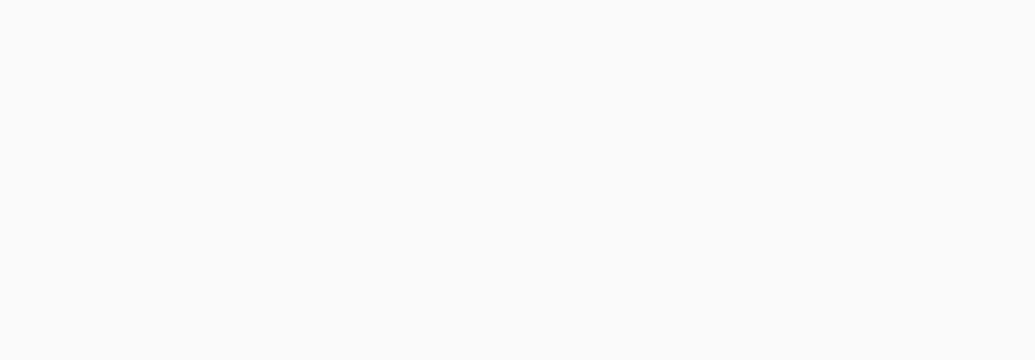
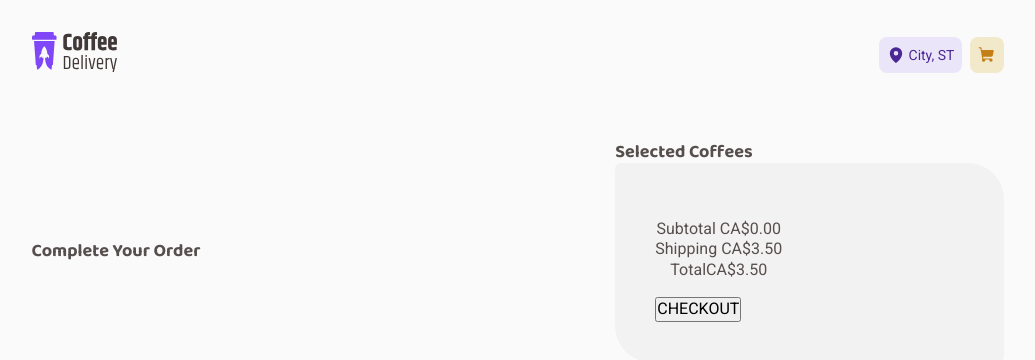
Before and after one commit to flavioccf/coffee_delivery_react, a React (Vite) app: page /checkout in a window 1280 px wide. Before the commit this address had no page. Shown: the top 360 px of the page, without its empty margins (122-1157 px from the left). Built offline with nearby package versions, Linux system fonts and the light colour scheme.

Commit message:
add cart total quantity + start checkout page

```diff
--- a/src/Router.tsx
+++ b/src/Router.tsx
@@ -1,12 +1,14 @@
 import { Routes, Route } from "react-router-dom";
 import { DefaultLayout } from "./layouts/DefaultLayout/index";
 import { Home } from "./pages/Home";
+import { Checkout } from "./pages/Checkout";
 
 export function Router() {
   return (
     <Routes>
       <Route path="/" element={<DefaultLayout />}>
         <Route path="/" element={<Home />} />
+        <Route path="/checkout" element={<Checkout />} />
       </Route>
     </Routes>
   );
--- a/src/components/Header/index.tsx
+++ b/src/components/Header/index.tsx
@@ -1,17 +1,25 @@
 import { CartNavLink, HeaderContainer, LocationNavLink } from "./styles";
 import coffeeLogo from "../../assets/coffee_delivery_logo.svg";
 import { MapPin, ShoppingCart } from "phosphor-react";
+import { useContext } from "react";
+import { CartContext } from "../../contexts/CartContext";
+import { Link } from "react-router-dom";
 
 export function Header() {
+  const { totalQuantity } = useContext(CartContext);
+
   return (
     <HeaderContainer>
-      <img src={coffeeLogo} alt="Coffee Mug Logo" />
+      <Link to="/">
+        <img src={coffeeLogo} alt="Coffee Mug Logo" />
+      </Link>
       <nav>
         <LocationNavLink to="/" title="Location">
           <MapPin weight="fill" size={18} /> City, ST
         </LocationNavLink>
-        <CartNavLink to="/" title="Cart">
+        <CartNavLink to="/checkout" title="Cart">
           <ShoppingCart weight="fill" size={18} />
+          {totalQuantity <= 0 || <span>{totalQuantity}</span>}
         </CartNavLink>
       </nav>
     </HeaderContainer>
--- a/src/components/Header/styles.ts
+++ b/src/components/Header/styles.ts
@@ -5,15 +5,17 @@ export const HeaderContainer = styled.header`
   display: flex;
   align-items: center;
   justify-content: space-between;
-  margin: 2rem auto;
-  padding: 0 12%;
+  margin: 0 auto;
+  padding: 2rem 12%;
   width: 100%;
-
+  position: sticky;
+  top: 0;
+  background-color: ${(props) => props.theme["background"]};
   nav {
     display: flex;
     gap: 0.5rem;
   }
-`
+`;
 
 export const BaseNavLink = styled(NavLink)`
   text-decoration: none;
@@ -25,14 +27,27 @@ export const BaseNavLink = styled(NavLink)`
   justify-content: center;
   align-items: center;
   gap: 0.25rem;
-`
+`;
 
 export const LocationNavLink = styled(BaseNavLink)`
-  background-color: ${props => props.theme["purple-light"]};
-  color: ${props => props.theme["purple-dark"]};
-`
+  background-color: ${(props) => props.theme["purple-light"]};
+  color: ${(props) => props.theme["purple-dark"]};
+`;
 
 export const CartNavLink = styled(BaseNavLink)`
-  background-color: ${props => props.theme["yellow-light"]};
-  color: ${props => props.theme["yellow-dark"]};
-`
+  background-color: ${(props) => props.theme["yellow-light"]};
+  color: ${(props) => props.theme["yellow-dark"]};
+  position: relative;
+  span {
+    font-size: 0.875rem;
+    font-weight: 700;
+    border-radius: 50%;
+    width: 20px;
+    height: 20px;
+    position: absolute;
+    top: -10px;
+    right: -10px;
+    color: ${(props) => props.theme["yellow-light"]};
+    background-color: ${(props) => props.theme["yellow-dark"]};
+  }
+`;
--- a/src/contexts/CartContext.tsx
+++ b/src/contexts/CartContext.tsx
@@ -1,4 +1,4 @@
-import { createContext, ReactNode, useReducer } from "react";
+import { createContext, ReactNode, useEffect, useReducer } from "react";
 import {
   CartItem,
   cartReducer,
@@ -8,6 +8,9 @@ import { addToCartAcion, updateCartAction } from "../reducers/cart/actions";
 
 interface CartContextType {
   cartState: CartStateInterface;
+  totalQuantity: number;
+  currency: string;
+  shippingPrice: number;
   addToCart: (coffeItemId: string, quantity: number) => void;
   updateCart: (cartItem: CartItem, quantity: number) => void;
 }
@@ -34,6 +37,11 @@ export function CartContextProvider({ children }: CartContextProviderProps) {
     }
   );
 
+  useEffect(() => {
+    const stateJSON = JSON.stringify(cartState);
+    localStorage.setItem("@coffee-shop:cart-state-1.0.0", stateJSON);
+  }, [cartState]);
+
   function addToCart(coffeItemId: string, quantity: number) {
     dispatch(addToCartAcion(coffeItemId, quantity));
   }
@@ -42,8 +50,22 @@ export function CartContextProvider({ children }: CartContextProviderProps) {
     dispatch(updateCartAction(cartItem, quantity));
   }
 
+  const totalQuantity = cartState.items.reduce(
+    (acc, current) => acc + current.quantity,
+    0
+  );
+
   return (
-    <CartContext.Provider value={{ cartState, addToCart, updateCart }}>
+    <CartContext.Provider
+      value={{
+        cartState,
+        addToCart,
+        updateCart,
+        totalQuantity,
+        currency: "CAD",
+        shippingPrice: 3.5,
+      }}
+    >
       {children}
     </CartContext.Provider>
   );
--- /dev/null
+++ b/src/pages/Checkout/CartArea/index.tsx
@@ -0,0 +1,50 @@
+import { useContext } from "react";
+import { CartContext } from "../../../contexts/CartContext";
+import { Plus, Minus } from "phosphor-react";
+import { CartAreaDiv } from "./styles";
+
+export function CartArea() {
+  const { cartState, currency, shippingPrice } = useContext(CartContext);
+  const formatToCurrency = (value: number) => {
+    return new Intl.NumberFormat("en-US", {
+      style: "currency",
+      currency: currency,
+    }).format(value);
+  };
+  return (
+    <CartAreaDiv>
+      <ul>
+        {cartState.items.map((item) => {
+          return (
+            <li key={item.id}>
+              {item.name}
+              <label>
+                <span>
+                  <Plus weight="bold" size={12} onClick={() => {}} />
+                </span>
+                {item.quantity}
+                <span>
+                  <Minus weight="bold" size={12} onClick={() => {}} />
+                </span>
+              </label>
+              {formatToCurrency(item.quantity * item.price)}
+            </li>
+          );
+        })}
+      </ul>
+      <ul>
+        <li>
+          <span>Subtotal</span> <span>{formatToCurrency(cartState.total)}</span>
+        </li>
+        <li>
+          <span>Shipping</span> <span>{formatToCurrency(shippingPrice)}</span>
+        </li>
+        <li>
+          <span>Total</span>
+          <span>{formatToCurrency(cartState.total + shippingPrice)}</span>
+        </li>
+      </ul>
+      <button type="submit">CHECKOUT</button>
+    </CartAreaDiv>
+  );
+}
--- /dev/null
+++ b/src/pages/Checkout/CartArea/styles.ts
@@ -0,0 +1,19 @@
+import styled from "styled-components";
+
+export const CartAreaDiv = styled.div`
+  background-color: ${(props) => props.theme["base-card"]};
+  border-radius: 6px 36px 6px 36px;
+  display: flex;
+  flex-direction: column;
+  align-items: flex-start;
+  justify-content: flex-start;
+  gap: 1rem;
+  padding: 2.5rem;
+  text-align: center;
+  align-self: stretch;
+  ul {
+    list-style: none;
+    margin: 0;
+    padding: 0;
+  }
+`;
--- a/src/pages/Checkout/index.tsx
+++ b/src/pages/Checkout/index.tsx
@@ -0,0 +1,20 @@
+import { CartArea } from "./CartArea";
+import {
+  CartAreaContainer,
+  CheckoutContainerForm,
+  CustomerAreaContainer,
+} from "./styles";
+
+export function Checkout() {
+  return (
+    <CheckoutContainerForm>
+      <CustomerAreaContainer>
+        <h3>Complete Your Order</h3>
+      </CustomerAreaContainer>
+      <CartAreaContainer>
+        <h3>Selected Coffees</h3>
+        <CartArea />
+      </CartAreaContainer>
+    </CheckoutContainerForm>
+  );
+}
--- a/src/pages/Checkout/styles.ts
+++ b/src/pages/Checkout/styles.ts
@@ -0,0 +1,24 @@
+import styled from "styled-components";
+
+export const CheckoutContainerForm = styled.form`
+  display: flex;
+  align-items: center;
+  justify-content: space-between;
+  margin: 0 auto;
+  padding: 2rem 12%;
+  width: 100%;
+  gap: 3%;
+  h3 {
+    font-family: "Baloo 2", sans-serif;
+    font-size: 1.125rem;
+    font-weight: 700;
+  }
+`;
+
+export const CustomerAreaContainer = styled.div`
+  flex: 1;
+`;
+
+export const CartAreaContainer = styled.div`
+  width: 40%;
+`;
```
Also changed, not shown: src/pages/Checkout/CustomerArea/index.tsx (added), src/pages/Checkout/CustomerArea/styles.ts (added).
